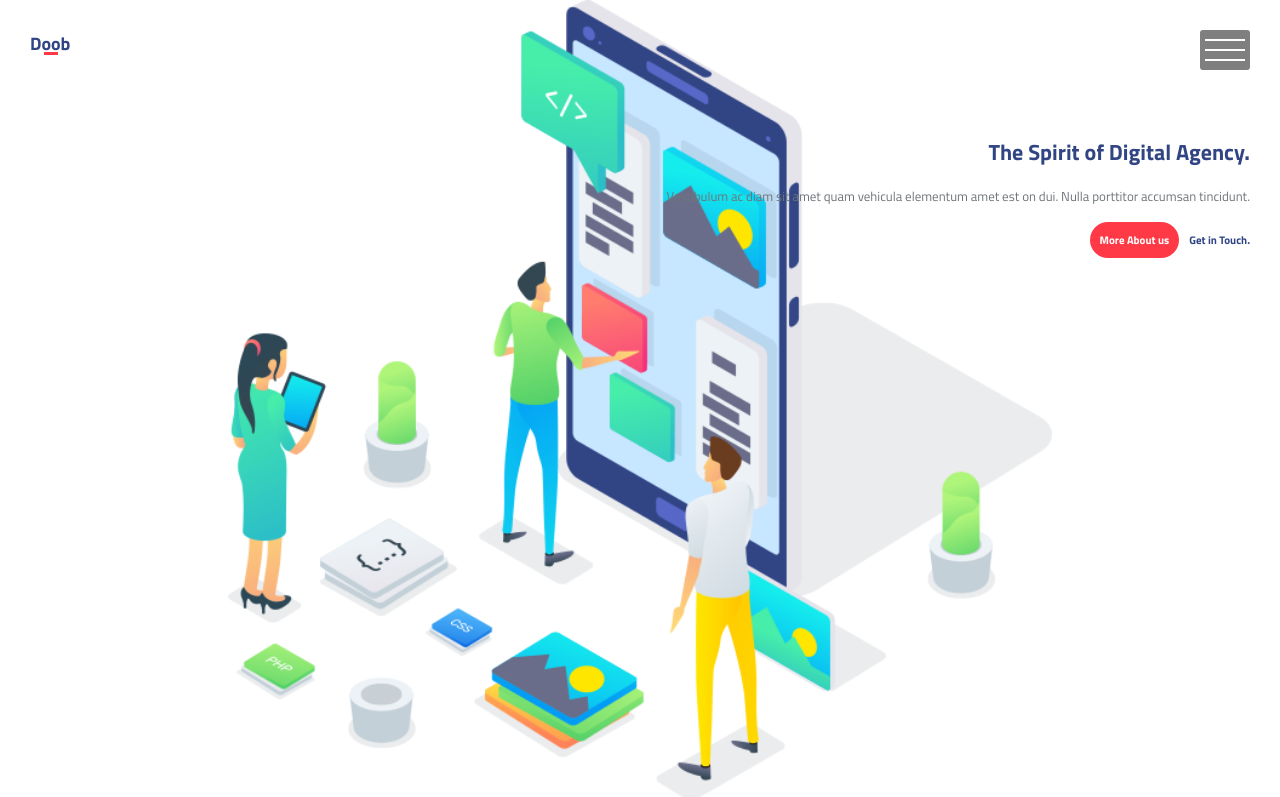
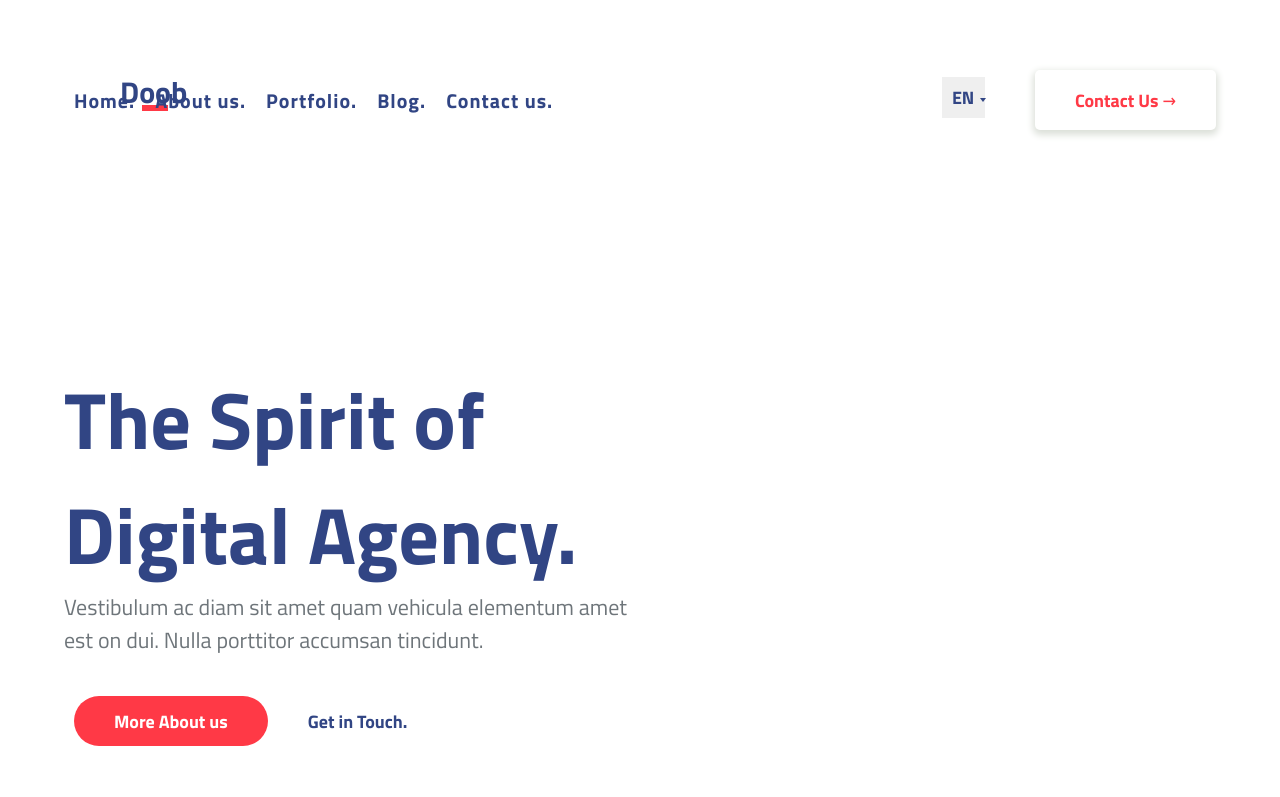
Before and after one commit to Anna-Pronovich/Doob_markup, a plain HTML site: page index.html in a window 1280 px wide. Shown: the top 797 px of the page. Drawn offline with nearby package versions, Linux system fonts and the light colour scheme; files whose address does not match are found by name.

Commit message:
feat: add styles fof desktop version

```diff
--- a/css/style-footer.css
+++ b/css/style-footer.css
@@ -41,8 +41,10 @@ footer h3 {
 .footer_social-links {
   display: flex;
   width: 10rem;
+  justify-content: space-between;
   margin: 2rem auto 0;
 }
+
 .footer_social-links a {
   padding: 1rem;
   font-size: 1.6rem;
@@ -64,3 +66,41 @@ footer h3 {
 .icon-basketball:before {
   font-size: 1.8rem;
 }
+
+@media screen and (min-width: 768px) {
+  footer {
+    padding: 6rem 0;
+  }
+
+  .footer_logo,
+  .footer_nav {
+    font-size: 2rem;
+  }
+
+  footer h3 {
+    font-size: 5rem;
+  }
+
+  .footer_nav {
+    width: 30%;
+    margin: 2rem auto 4rem;
+  }
+
+  .footer_copyright {
+    font-family: 'titillium_webregular';
+    font-size: 1.6rem;
+  }
+
+  .footer_social-links {
+    width: 28rem;
+    margin: 4rem auto 0;
+  }
+
+  .icon-twitter:before,
+  .icon-facebook:before,
+  .icon-basketball:before {
+  font-size: 4rem;
+}
+
+
+}
--- a/css/style-header.css
+++ b/css/style-header.css
@@ -4,8 +4,9 @@ header {
   flex-direction: column;
   width: 100%;
   height: 100vh;
-  background: url('../assets/images/header_background.png') bottom no-repeat;
-  background-size: contain;
+  background: url('../assets/images/header_background.png') no-repeat;
+  background-position: bottom;
+  background-size: auto 60% ;
 }
 
 .logo-wrapper {
@@ -27,7 +28,6 @@ header {
 a.logo {
   font-size: 1.8rem;
 }
-
 
 /*Header - Nav Toggle */
 .menu {
@@ -141,6 +141,9 @@ a.logo {
   color: var(--color-red);
 }
 
+.nav-aditionnal {
+  display: none;
+}
   /* Baner */
 
 .baner {
@@ -177,3 +180,142 @@ a.logo {
   background-color: var(--color-red);
   border-radius: 2rem;
 }
+
+
+@media screen and (min-width: 768px) {
+
+header {
+  margin-bottom: 315px;
+  padding-top: 5rem;
+  background: none;
+}
+
+.logo-wrapper {
+  top: 7rem;
+  left: 12rem;
+}
+
+.logo-wrapper::after{
+  top: 35px;
+  left: 22px;
+  width: 26px;
+  height: 6px;
+}
+
+  a.logo {
+    font-size: 3rem;
+  }
+
+  .menu {
+    display: none;
+  }
+
+  .content-wrapper {
+    width: 100%;
+    max-width: 1170px;
+    margin: 0 auto;
+  }
+
+  .nav {
+    display: flex;
+    justify-content: space-between;
+    align-items: center;
+    line-height: none;
+  }
+
+  .nav .nav-overlay {
+    position: initial;
+    opacity: initial;
+    background: none;
+    transform: initial;
+    color: var(--color-main-font);
+  }
+
+  .nav .nav-overlay ul {
+    flex-direction: row;
+    list-style: none;
+    margin-top: 2px;
+  }
+
+  .nav .nav-overlay ul li {
+    text-transform: none;
+  }
+
+  .nav .nav-overlay ul li a {
+    margin: 0 1rem;
+    font-size: 2rem;
+    color: var(--color-main-font);
+    letter-spacing: 1px;
+
+  }
+
+  .nav-aditionnal {
+    display: block;
+    display: flex;
+    align-items: center;
+  }
+
+  select {
+    padding: 1rem;
+    font-family: 'titillium_webbold', 'Tahoma', sans-serif;
+    font-size: 1.8rem;
+    color: var(--color-main-font);
+    -webkit-appearance: none;
+    -moz-appearance: none;
+    appearance: none;
+    border: none;
+ }
+
+  .nav-aditionnal_select-wrapper {
+    position: relative;
+    margin: 0 4rem;
+    padding: 0 1rem;
+  }
+
+  .nav-aditionnal_select-wrapper::after {
+    content: '';
+    position: absolute;
+    top: 28px;
+    left: 48px;
+    display: block;
+    border-style: solid;
+    border-width: 4px 3px 0 3px;
+    border-color: var(--color-main-font) transparent transparent;
+  }
+
+  .nav-aditionnal_btn {
+    display: block;
+    padding: 0rem 4rem;
+    font-size: 1.8rem;
+    border-radius: 5px;
+    box-shadow: 0px 3px 7px 2px #DCE0D9;
+    color: var(--color-red);
+  }
+
+  .baner {
+    width: 50%;
+    margin: 210px 0 0;
+    text-align: left;
+  }
+
+  .baner h2 {
+    margin-bottom: 0;
+    font-size: 8em;
+  }
+
+  .baner p {
+    font-size: 2.2rem;
+    margin-bottom: 4rem;
+  }
+
+  .baner_btn {
+    justify-content: flex-start;
+    font-size: 1.8rem;
+  }
+
+  .baner_btn-item-about {
+    margin-right: 4rem;
+    padding: 1.2rem 4rem;
+    border-radius: 4rem;
+  }
+}
--- a/css/style-index.css
+++ b/css/style-index.css
@@ -1,20 +1,3 @@
-/* Global styles*/
-*,
-*::before,
-*::after {
-  margin: 0;
-  padding: 0;
-  box-sizing: border-box;
-}
-
-:root {
-  --color-main-font: #314584;
-  --color-main-font-gray: #6E757A;
-  --color-white: #ffffff;
-  --color-red: #ff3946;
-  --color-bg-grid-item: #c3d0d8;
-}
-
 @font-face {
   font-family: 'titillium_webbold';
   src: url('../assets/fonts/font-titillium/titillium-web.bold-webfont.woff2') format('woff2'),
@@ -30,18 +13,6 @@
        url('../assets/fonts/font-titillium/titillium-web.regular-webfont.woff') format('woff');
   font-weight: normal;
   font-style: normal;
-}
-
-
-html {
-  font-family: 'titillium_webbold', 'Tahoma', sans-serif;
-  font-size: 10px;
-  color: var(--color-main-font);
-}
-
-a {
-  text-decoration: none;
-  color: var(--color-main-font);
 }
 
 @font-face {
@@ -69,3 +40,30 @@ a {
   -webkit-font-smoothing: antialiased;
   -moz-osx-font-smoothing: grayscale;
 }
+
+*,
+*::before,
+*::after {
+  margin: 0;
+  padding: 0;
+  box-sizing: border-box;
+}
+
+:root {
+  --color-main-font: #314584;
+  --color-main-font-gray: #6E757A;
+  --color-white: #ffffff;
+  --color-red: #ff3946;
+  --color-bg-grid-item: #c3d0d8;
+}
+
+html {
+  font-family: 'titillium_webbold', 'Tahoma', sans-serif;
+  font-size: 10px;
+  color: var(--color-main-font);
+}
+
+a {
+  text-decoration: none;
+  color: var(--color-main-font);
+}
--- a/css/style-main.css
+++ b/css/style-main.css
@@ -1,4 +1,4 @@
-.container-wrapper {
+.content-wrapper {
   width: 90%;
   margin: 0 auto;
 }
@@ -41,12 +41,12 @@
   position: relative;
   margin: 5rem 0;
 }
+
 .contact-us::before {
   content: 'CONTACT US';
   position: absolute;
   top: -14px;
   left: 0px;
-  /* font-size: 0.8rem; */
   color: var(--color-red);
 }
 
@@ -88,3 +88,77 @@
   background-color: var(--color-red);
   cursor: pointer;
 }
+
+@media screen and (min-width: 768px) {
+  .portfolio h3 {
+    margin-bottom: 6rem;
+    font-size: 5rem;
+  }
+
+  .portfolio_container-grid {
+    grid-template-columns: 1fr 1fr 1fr;
+    grid-gap: 28px;
+  }
+
+  .container-grid_item {
+    width: 100%;
+    height: 28rem;
+  }
+
+  .portfolio_btn-info {
+    width: 19rem;
+    margin: 4rem auto;
+    padding: 1rem;
+    font-size: 2rem;
+  }
+
+  .contact-us {
+    position: relative;
+    margin-top: 306px;
+  }
+
+  .contact-us::before {
+    font-size: 1.8rem;
+    top: -28px;
+    left: 6px;
+  }
+
+  .contact-us h3 {
+    margin-bottom: 4rem;
+    font-size: 5rem;
+  }
+
+  .contact-us-form_input-email {
+    float: left;
+    width: 49%;
+  }
+
+  .contact-us-form_input-subject {
+    float: right;
+    width: 49%;
+  }
+
+  .contact-us-form_input-email,
+  .contact-us-form_input-subject{
+    margin-top: 0;
+    margin-bottom: 4rem;
+    padding: 12px 2rem;
+    font-size: 1.8rem;
+    background: #f4fafe;
+  }
+
+  .contact-us-form_text-area {
+    height: 12rem;
+    padding: 12px 2rem;
+    font-size: 1.8rem;
+  }
+
+  .btn-submit {
+    display: block;
+    width: 20rem;
+    margin: 6rem auto;
+    font-size: 2rem;
+    border-radius: 4rem;
+  }
+
+}
--- a/index.html
+++ b/index.html
@@ -20,8 +20,9 @@
       <span class="bar"></span>
     </div>
 
-    <nav class="nav">
-      <div class="nav-overlay">
+    <div class="content-wrapper">
+        <div class="nav">
+            <nav class="nav-overlay">
               <ul>
                 <li><a href="#home">Home.</a></li>
                 <li><a href="#about">About us.</a></li>
@@ -29,8 +30,17 @@
                 <li><a href="#blog">Blog.</a></li>
                 <li><a href="#contact">Contact us.</a></li>
               </ul>
+            </nav>
+            <div class="nav-aditionnal">
+              <div class="nav-aditionnal_select-wrapper">
+                <select>
+                  <option>EN</option>
+                  <option>RU</option>
+                </select>
               </div>
-    </nav>
+              <a href="#contact" class="nav-aditionnal_btn">Contact Us &rarr;</a>
+            </div>
+          </div>
         <div class="baner">
             <h2>The Spirit of Digital Agency.</h2>
             <p>Vestibulum ac diam sit amet quam vehicula elementum amet est on dui. Nulla porttitor accumsan tincidunt.</p>
@@ -39,10 +49,11 @@
                 <a href="#contact" class="baner_btn-item-contact">Get in Touch.</a>
             </div>
         </div>
+    </div>
 
   </header>
   <main>
-    <div class="container-wrapper">
+    <div class="content-wrapper">
       <section class="portfolio" id="portfolio">
         <h3>See some of our<br/> Creative work.</h3>
         <div class="portfolio_container-grid">
```
Lines whose indentation alone changed are shown as unchanged.
